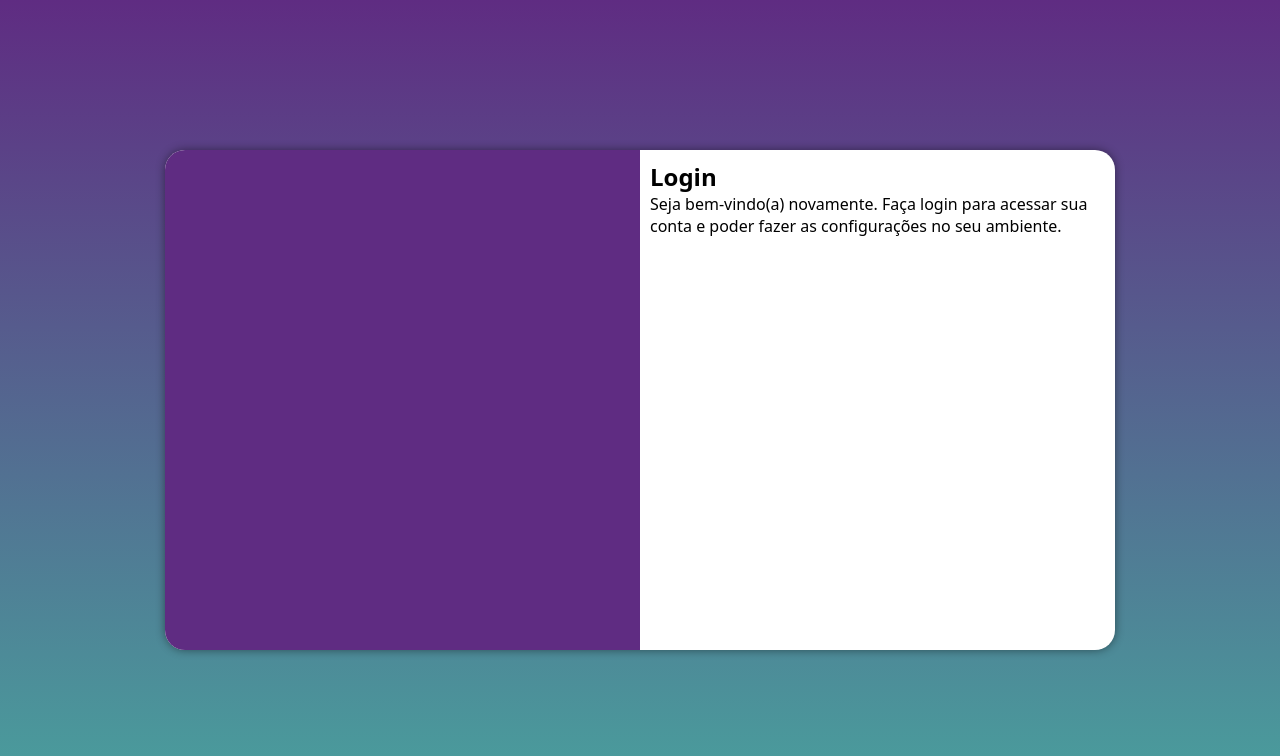
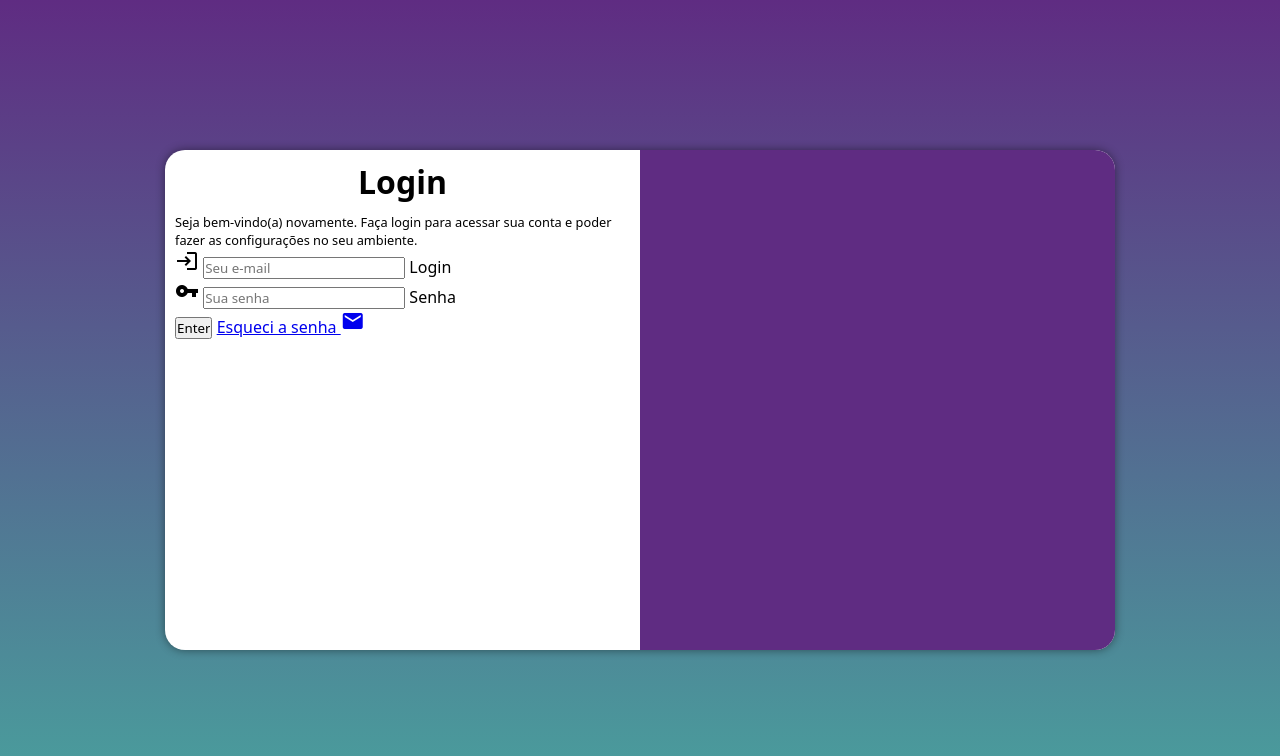
Before and after one commit to DanielArrais155/projeto-login, a plain HTML site: page index.html in a window 1280 px wide. Drawn offline with Linux system fonts and the light colour scheme.

Commit message:
adicionei o formulário

```diff
--- a/estilos/media-query.css
+++ b/estilos/media-query.css
@@ -39,13 +39,21 @@
     }
 
     section#login > div#imagem{
-        float: left;
+        float: right;
         width: 50%;
         height: 100%;
     }
 
     section#login > div#formulario{
-        float: right;
+        float: left;
         width: 50%;
     }
+
+    div#formulario > h1{
+        font-size: 2em;
+    }
+
+    div#formulario > p{
+        font-size: 0.8em;
+    }
 }
--- a/estilos/style.css
+++ b/estilos/style.css
@@ -52,5 +52,13 @@ section#login > div#imagem {
 section#login > div#formulario{
     display: block;
     padding: 10px;
+}
 
+div#formulario > h1{
+    text-align: center;
+    margin-bottom: 10px;
 }
+
+div#formulario > p{
+    font-size: 0.8em;
+}
--- a/index.html
+++ b/index.html
@@ -5,6 +5,7 @@
     <meta http-equiv="X-UA-Compatible" content="IE=edge">
     <meta name="viewport" content="width=device-width, initial-scale=1.0">
     <title>Login</title>
+    <link rel="stylesheet" href="https://fonts.googleapis.com/icon?family=Material+Icons">
     <link rel="stylesheet" href="estilos/style.css">
     <link rel="stylesheet" href="estilos/media-query.css">
 </head>
@@ -17,8 +18,21 @@
             <div id="formulario">
                 <h1>Login</h1>
                 <p>Seja bem-vindo(a) novamente. Faça login para acessar sua conta e poder fazer as configurações no seu ambiente.</p>
-                <form action="login.php" method="post">
-
+                <form action="login.php" method="post" autocomplete="on">
+                    <div class="campo">
+                        <i class="material-icons">login</i>
+                        <input type="email" name="login" id="ilogin" placeholder="Seu e-mail" autocomplete="email" required maxlength="30">
+                        <label for="ilogin">Login</label>
+                    </div>
+                    <div class="campo">
+                        <i class="material-icons">vpn_key</i>
+                        <input type="password" name="senha" id="isenha" placeholder="Sua senha" autocomplete="current-password" required minlength="8" maxlength="20">
+                        <label for="isenha">Senha</label>
+                    </div>
+                    <input type="submit" value="Enter">
+                    <a href="esqueci.html">
+                        Esqueci a senha <i class="material-icons">mail</i>
+                    </a>
                 </form>
             </div>
         </section>
```
